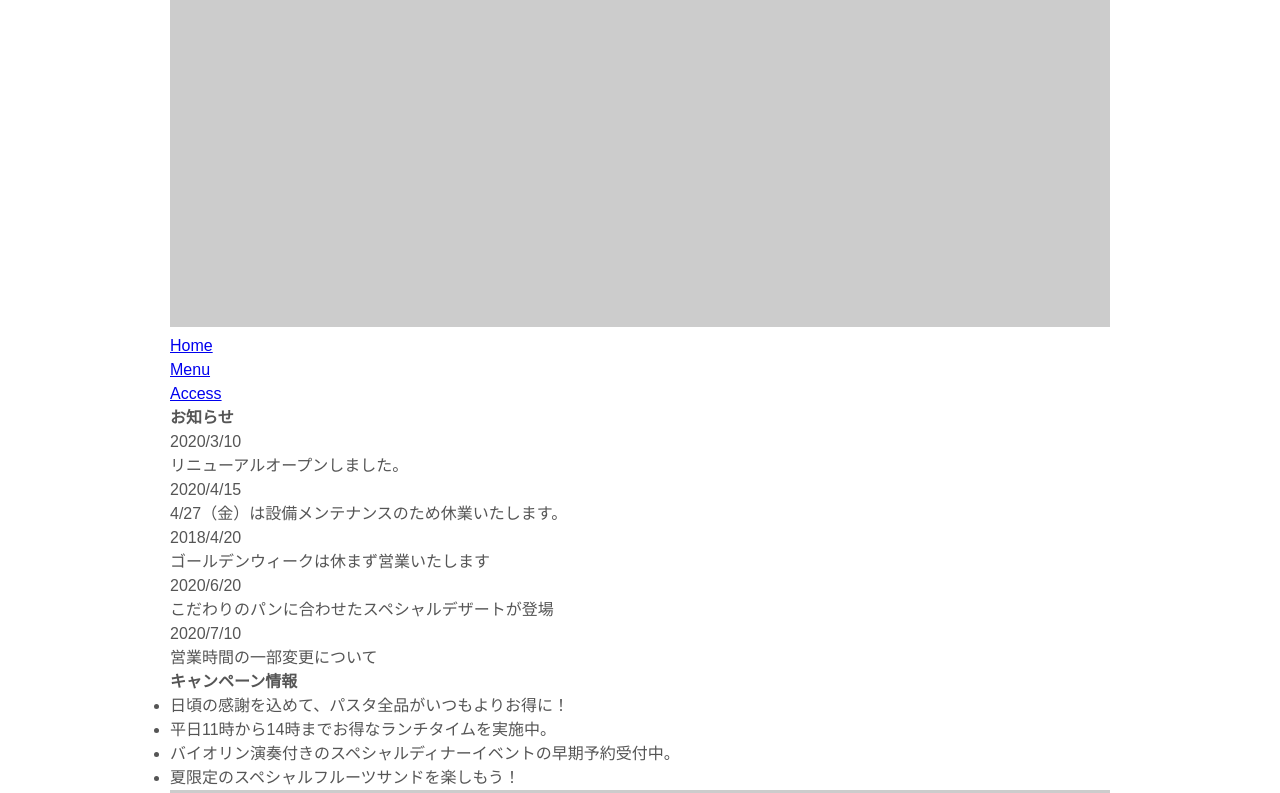
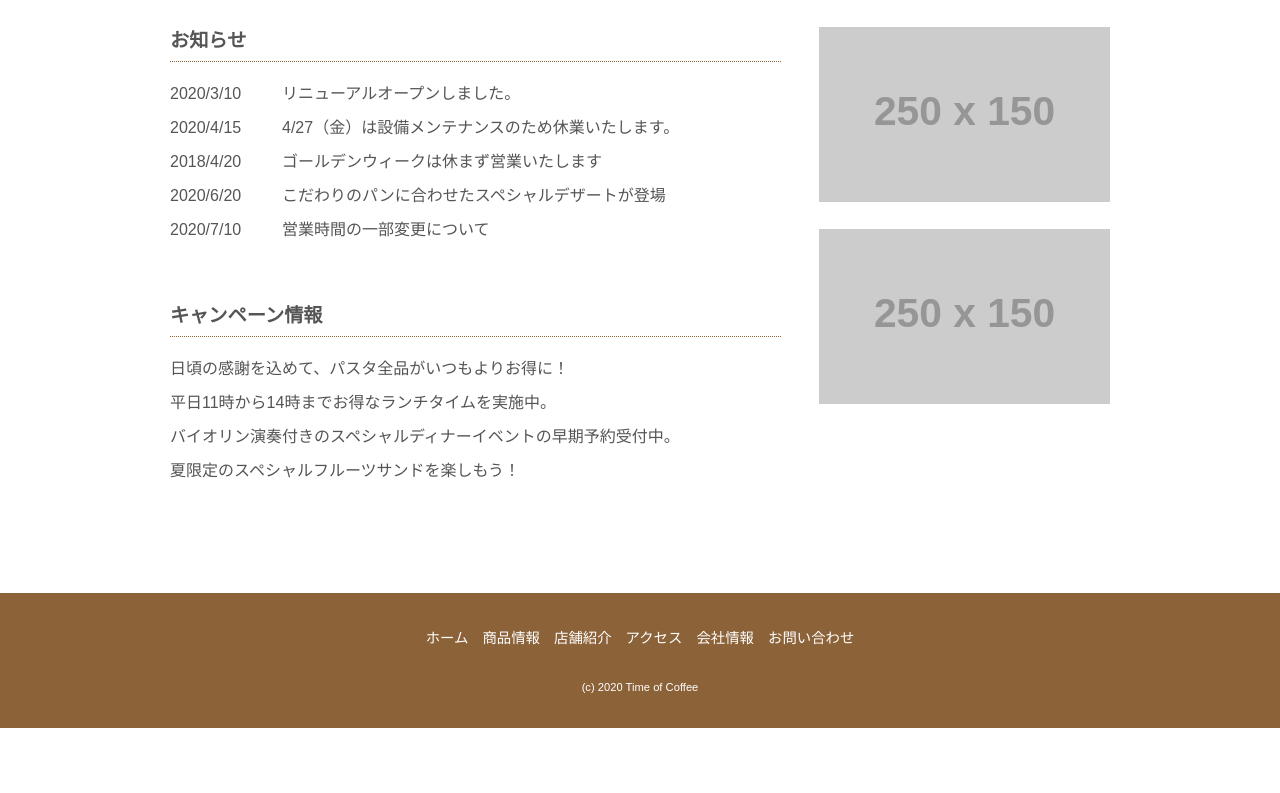
Before and after one commit to hirokazu-komaki/practice-html-css, a plain HTML site: page css-cafe/index.html in a window 1280 px wide. Shown: the part 519-1312 px from the top of the page. After the commit the page ends 1247 px from the top, so only its background shows below. Drawn offline with Linux system fonts and the light colour scheme; placeholder pictures from the web are drawn by us.

Commit message:
finish css coding

```diff
--- a/css-cafe/css/base.css
+++ b/css-cafe/css/base.css
@@ -20,3 +20,136 @@ img {
     margin: 0 auto;
     padding: 0 10px;
 }
+
+/* header */
+header {
+    border-top: 8px solid #8c6239;
+    border-style: ridge;
+}
+
+.header_logo {
+    width: 90px;
+}
+
+.header_content {
+    display: flex;
+    align-items: center;
+    justify-content: space-between;
+    margin: 10px auto;
+}
+
+header nav ul {
+    display: flex;
+}
+
+header nav ul li {
+    margin-left: 30px;
+}
+
+header nav ul a {
+    text-decoration: none;
+    color: #555;
+}
+
+header nav ul li a:hover,
+header nav ul li a:active,
+header nav ul li.current a {
+    color: #8c6239;
+}
+
+#main_image {
+    width: 100%;
+    height: 50vh;
+    background-image: url(https://via.placeholder.com/3000x2500);
+    background-repeat: no-repeat;
+    background-position: center;
+    background-size: cover;
+}
+
+/* contents */
+
+.contents {
+    display: flex;
+    justify-content: space-between;
+    margin-top: 30px;
+}
+
+#main_content {
+    width: 65%;
+}
+
+#sidebar {
+    width: 31%;
+}
+
+#home h2 {
+    margin-bottom: 20px;
+    padding-bottom: 5px;
+    border-bottom: 1px dotted #8c6239;
+    font-size: 1.2rem;
+}
+
+#info dl {
+    display: flex;
+    flex-wrap: wrap;
+    margin-bottom: 50px;
+}
+
+#info dt{
+    width: 7em;
+}
+
+#info dd {
+    width: calc(100% - 7em);
+}
+
+#info dt,
+#info dd {
+    margin-bottom: 10px;
+}
+
+#campaign ul li {
+    margin-bottom: 10px;
+    list-style-type: none;
+}
+
+#sidebar ul li {
+    margin-bottom: 20px;
+    list-style-type: none;
+}
+
+/* footer */
+footer {
+    margin-top: 100px;
+    padding: 30px;
+    text-align: center;
+    color: #fff;
+    background-color: #8c6239;
+}
+
+footer ul {
+    margin-bottom: 20px;
+    font-size: 0.9rem;
+}
+
+footer ul li {
+    display: inline-block;
+    margin: 5px;
+}
+
+footer ul li a{
+    color: #fff;
+}
+
+footer ul li a:link {
+    text-decoration: none;
+}
+
+footer ul li a:hover,
+footer ul li a:active {
+    opacity: .7;
+}
+
+small {
+    font-size: 0.7rem;
+}
```
